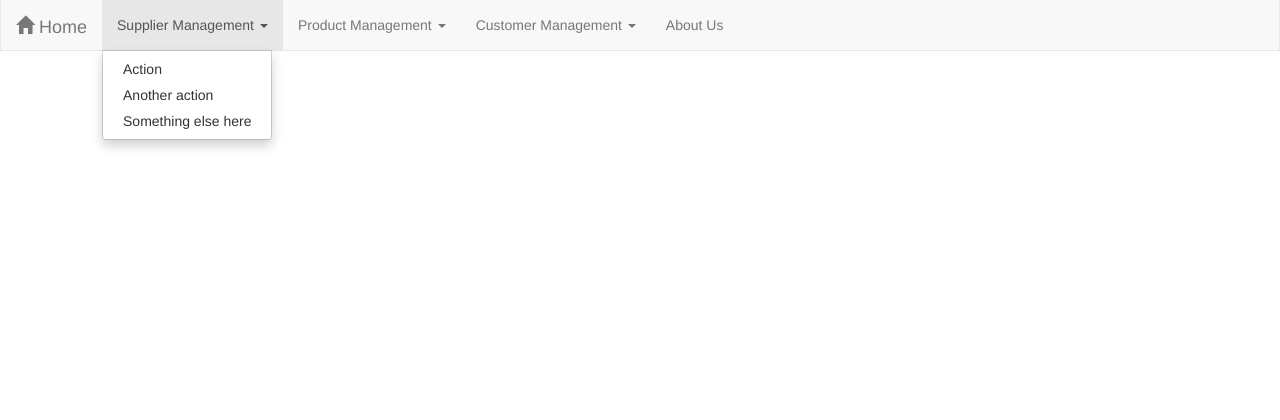
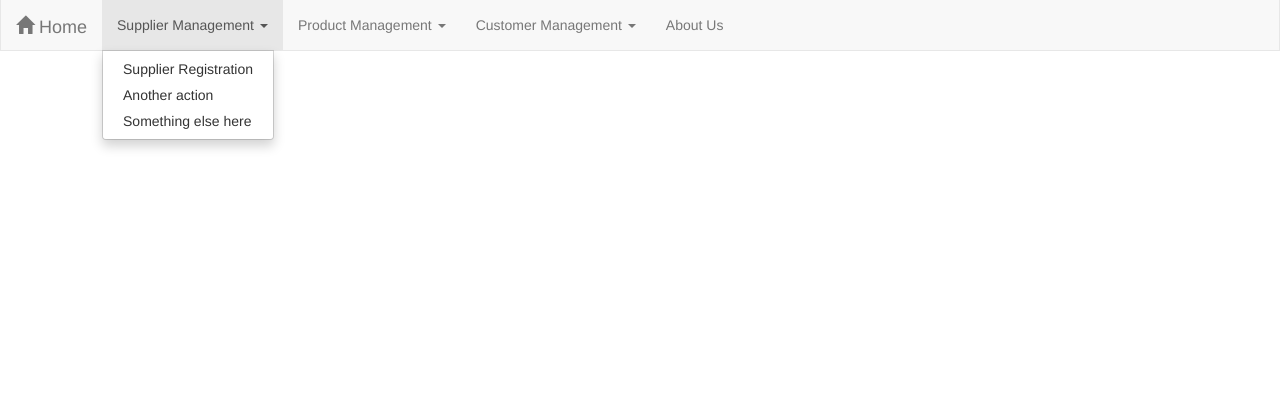
Before and after one commit to chathuri1993/SHEHAN, a PHP site: page /index.php in a window 1280 px wide, after a click on "Supplier Management". Shown: the part 101-521 px from the top of the page. Run offline with PHP 8.4, Linux system fonts and the light colour scheme.

Commit message:
Modified index and pageHeader pages - Chathuri

```diff
--- a/pageheader.php
+++ b/pageheader.php
@@ -19,7 +19,7 @@
                         <li class="dropdown">
                         <a href="#" class="dropdown-toggle" data-toggle="dropdown" role="button" aria-haspopup="true" aria-expanded="false">Supplier Management <span class="caret"></span></a>
                         <ul class="dropdown-menu">
-                            <li><a href="#">Action</a></li>
+                            <li><a href="#">Supplier Registration</a></li>
                             <li><a href="#">Another action</a></li>
                             <li><a href="#">Something else here</a></li>
                         </ul>
```
